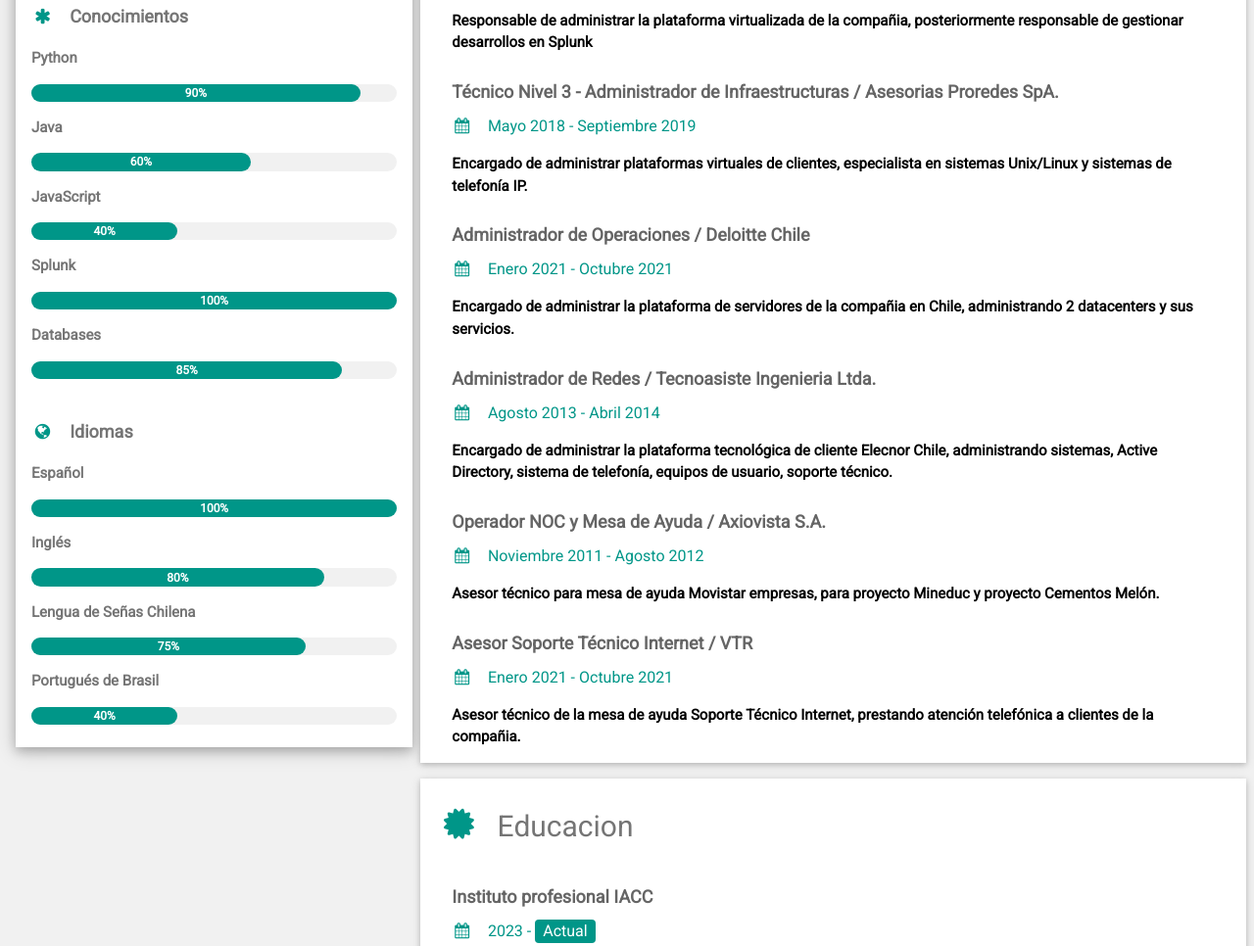
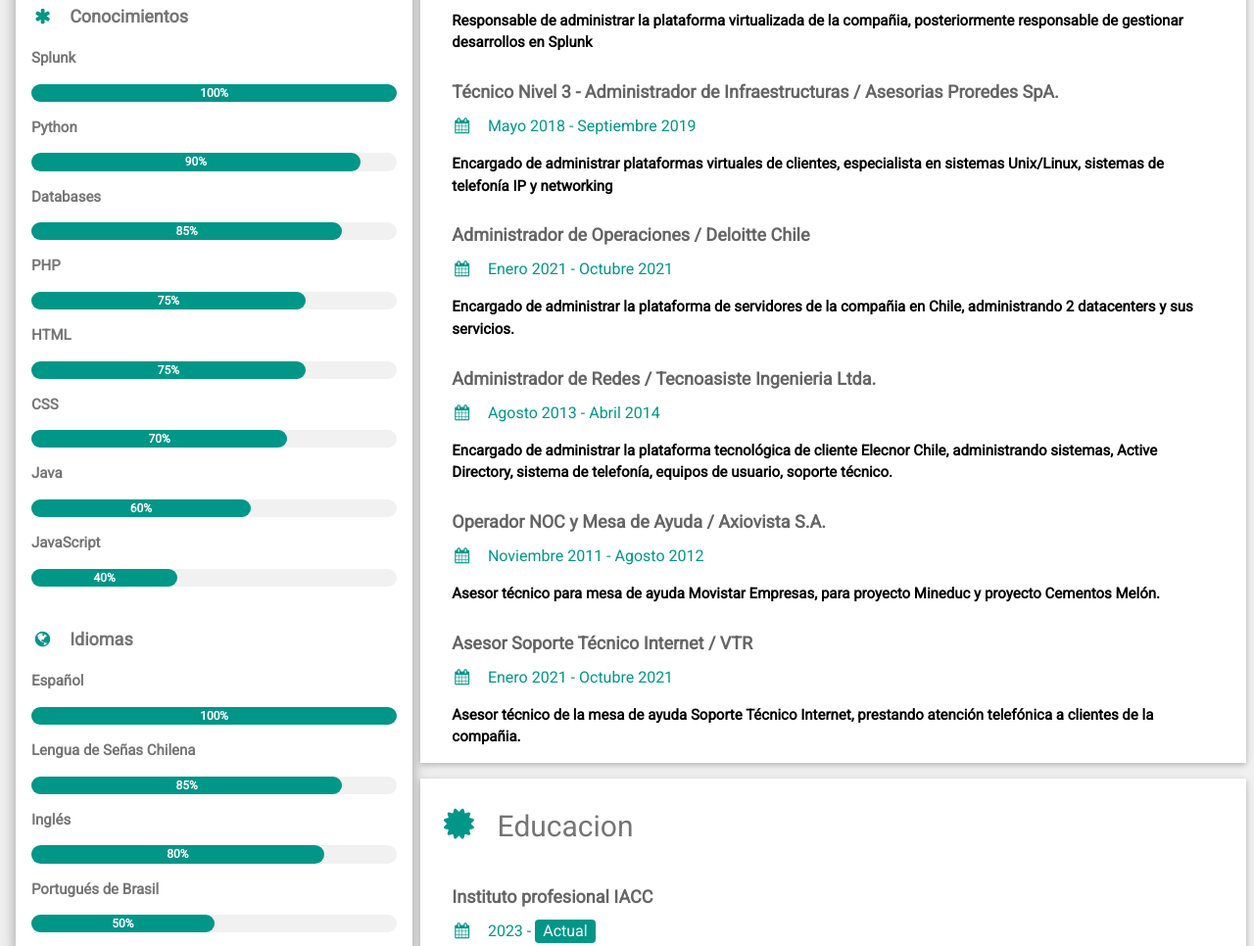
Before and after one commit to lgodoys/lgodoys.github.io, a plain HTML site: page index.html in a window 1280 px wide. Shown: the part 508-1474 px from the top of the page at 98% size. Drawn offline with nearby package versions, Linux system fonts and the light colour scheme.

Commit message:
Updated CV

```diff
--- a/index.html
+++ b/index.html
@@ -27,9 +27,29 @@
                             <p><i class="fa fa-phone fa-fw w3-margin-right w3-large w3-text-teal"></i>+56 936 248 582</p>
                             <hr>
                             <p class="w3-large"><b><i class="fa fa-asterisk fa-fw w3-margin-right w3-text-teal"></i>Conocimientos</b></p>
+                            <p><b>Splunk</p>
+                            <div class="w3-light-grey w3-round-xlarge w3-small">
+                                <div class="w3-container w3-center w3-round-xlarge w3-teal" style="width:100%">100%</div>
+                            </div>
                             <p><b>Python</p>
                             <div class="w3-light-grey w3-round-xlarge w3-small">
                                 <div class="w3-container w3-center w3-round-xlarge w3-teal" style="width:90%">90%</div>
+                            </div>
+                            <p><b>Databases</p>
+                            <div class="w3-light-grey w3-round-xlarge w3-small">
+                                <div class="w3-container w3-center w3-round-xlarge w3-teal" style="width:85%">85%</div>
+                            </div>
+                            <p><b>PHP</p>
+                            <div class="w3-light-grey w3-round-xlarge w3-small">
+                                <div class="w3-container w3-center w3-round-xlarge w3-teal" style="width:75%">75%</div>
+                            </div>
+                            <p><b>HTML</p>
+                            <div class="w3-light-grey w3-round-xlarge w3-small">
+                                <div class="w3-container w3-center w3-round-xlarge w3-teal" style="width:75%">75%</div>
+                            </div>
+                            <p><b>CSS</p>
+                            <div class="w3-light-grey w3-round-xlarge w3-small">
+                                <div class="w3-container w3-center w3-round-xlarge w3-teal" style="width:70%">70%</div>
                             </div>
                             <p><b>Java</p>
                             <div class="w3-light-grey w3-round-xlarge w3-small">
@@ -39,31 +59,23 @@
                             <div class="w3-light-grey w3-round-xlarge w3-small">
                                 <div class="w3-container w3-center w3-round-xlarge w3-teal" style="width:40%">40%</div>
                             </div>
-                            <p><b>Splunk</p>
-                            <div class="w3-light-grey w3-round-xlarge w3-small">
-                                <div class="w3-container w3-center w3-round-xlarge w3-teal" style="width:100%">100%</div>
-                            </div>
-                            <p><b>Databases</p>
-                            <div class="w3-light-grey w3-round-xlarge w3-small">
-                                <div class="w3-container w3-center w3-round-xlarge w3-teal" style="width:85%">85%</div>
-                            </div>
                             <br>
                             <p class="w3-large w3-text-theme"><b><i class="fa fa-globe fa-fw w3-margin-right w3-text-teal"></i>Idiomas</b></p>
                             <p><b>Español</p>
                             <div class="w3-light-grey w3-round-xlarge w3-small">
                                 <div class="w3-container w3-center w3-round-xlarge w3-teal" style="width:100%">100%</div>
                             </div>
+                            <p><b>Lengua de Señas Chilena</p>
+                            <div class="w3-light-grey w3-round-xlarge w3-small">
+                                <div class="w3-container w3-center w3-round-xlarge w3-teal" style="width:85%">85%</div>
+                            </div>
                             <p><b>Inglés</p>
                             <div class="w3-light-grey w3-round-xlarge w3-small">
                                 <div class="w3-container w3-center w3-round-xlarge w3-teal" style="width:80%">80%</div>
                             </div>
-                            <p><b>Lengua de Señas Chilena</p>
-                            <div class="w3-light-grey w3-round-xlarge w3-small">
-                                <div class="w3-container w3-center w3-round-xlarge w3-teal" style="width:75%">75%</div>
-                            </div>
                             <p><b>Portugués de Brasil</p>
                             <div class="w3-light-grey w3-round-xlarge w3-small">
-                                <div class="w3-container w3-center w3-round-xlarge w3-teal" style="width:40%">40%</div>
+                                <div class="w3-container w3-center w3-round-xlarge w3-teal" style="width:50%">50%</div>
                             </div>
                             <br>
                         </div>
@@ -75,7 +87,7 @@
                         <div class="w3-container">
                             <h5 class="w3-opacity"><b>Senior Cybersecurity Analyst / Falabella Tecnologia Corporativa Ltda.</b></h5>
                             <h6 class="w3-text-teal"><i class="fa fa-calendar fa-fw w3-margin-right"></i>Oct 2021 - <span class="w3-tag w3-teal w3-round">Actual</span></h6>
-                            <p>Encargado de administrar la plataforma SIEM Corporativa para el Cyber Defense Center, de la Gerencia Corporativa de Seguridad de la Información</p>
+                            <p>Encargado de administrar la plataforma SIEM Corporativa para el Cyber Defense Center, de la Gerencia Corporativa de Seguridad de la Información.</p>
                             <hr>
                         </div>
                         <div class="w3-container">
@@ -91,7 +103,7 @@
                         <div class="w3-container">
                             <h5 class="w3-opacity"><b>Técnico Nivel 3 - Administrador de Infraestructuras / Asesorias Proredes SpA.</b></h5>
                             <h6 class="w3-text-teal"><i class="fa fa-calendar fa-fw w3-margin-right"></i>Mayo 2018 - Septiembre 2019</h6>
-                            <p>Encargado de administrar plataformas virtuales de clientes, especialista en sistemas Unix/Linux y sistemas de telefonía IP.</p>
+                            <p>Encargado de administrar plataformas virtuales de clientes, especialista en sistemas Unix/Linux, sistemas de telefonía IP y networking</p>
                         </div>
                         <div class="w3-container">
                             <h5 class="w3-opacity"><b>Administrador de Operaciones / Deloitte Chile</b></h5>
@@ -106,7 +118,7 @@
                         <div class="w3-container">
                             <h5 class="w3-opacity"><b>Operador NOC y Mesa de Ayuda / Axiovista S.A.</b></h5>
                             <h6 class="w3-text-teal"><i class="fa fa-calendar fa-fw w3-margin-right"></i>Noviembre 2011 - Agosto 2012</h6>
-                            <p>Asesor técnico para mesa de ayuda Movistar empresas, para proyecto Mineduc y proyecto Cementos Melón.</p>
+                            <p>Asesor técnico para mesa de ayuda Movistar Empresas, para proyecto Mineduc y proyecto Cementos Melón.</p>
                         </div>
                         <div class="w3-container">
                             <h5 class="w3-opacity"><b>Asesor Soporte Técnico Internet / VTR</b></h5>
@@ -139,6 +151,7 @@
             <p>Encuentrame en redes sociales</p>
             <a href="https://www.facebook.com/LeoGodoySilva/"><i class="fa fa-facebook-official w3-hover-opacity"></i></a>
             <a href="https://www.instagram.com/leogodoy1990/"><i class="fa fa-instagram w3-hover-opacity"></i></a>
+            <a href="https://www.github.com/lgodoys"><i class="fa fa-globe w3-hover-opacity"></i></a>
             <a href="https://twitter.com/unknownuser9998"><i class="fa fa-twitter w3-hover-opacity"></i></a>
             <a href="https://www.linkedin.com/in/lgodoys"><i class="fa fa-linkedin w3-hover-opacity"></i></a>
             <a href="https://wa.me/56936248582"><i class="fa fa-whatsapp w3-hover-opacity"></i></a>
```
